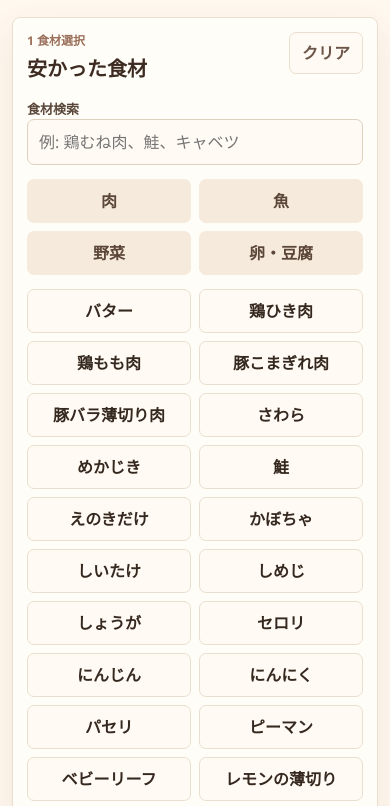
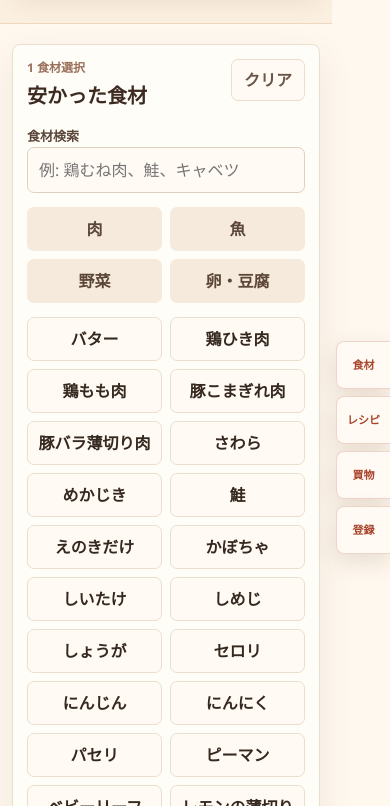
Before and after one commit to Hiro1392/kondate.github.io, a plain HTML site: page index.html in a window 390 px wide. Shown: the part 218-1024 px from the top of the page. Drawn offline with Linux system fonts and the light colour scheme.

Commit message:
Add fixed section shortcuts

```diff
--- a/index.html
+++ b/index.html
@@ -18,8 +18,15 @@
       </div>
     </header>
 
+    <nav class="quick-nav" aria-label="ページ内ショートカット">
+      <a href="#ingredientsSection" aria-label="食材選択へ移動">食材</a>
+      <a href="#recipesSection" aria-label="レシピ候補へ移動">レシピ</a>
+      <a href="#shoppingSection" aria-label="買い物リストへ移動">買物</a>
+      <a href="#editorSection" aria-label="レシピ登録へ移動">登録</a>
+    </nav>
+
     <main class="app-shell">
-      <section class="panel ingredient-panel" aria-labelledby="ingredientTitle">
+      <section class="panel ingredient-panel" id="ingredientsSection" aria-labelledby="ingredientTitle">
         <div class="section-heading">
           <div>
             <p class="step-label">1 食材選択</p>
@@ -47,7 +54,7 @@
         </div>
       </section>
 
-      <section class="panel recipes-panel" aria-labelledby="recipesTitle">
+      <section class="panel recipes-panel" id="recipesSection" aria-labelledby="recipesTitle">
         <div class="section-heading">
           <div>
             <p class="step-label">2 レシピ候補</p>
@@ -61,7 +68,7 @@
         <div class="recipe-list" id="recipeList"></div>
       </section>
 
-      <section class="panel shopping-panel" aria-labelledby="shoppingTitle">
+      <section class="panel shopping-panel" id="shoppingSection" aria-labelledby="shoppingTitle">
         <div class="section-heading">
           <div>
             <p class="step-label">3 買い物リスト</p>
@@ -84,7 +91,7 @@
         <div class="shopping-list" id="shoppingList"></div>
       </section>
 
-      <section class="panel editor-panel" aria-labelledby="editorTitle">
+      <section class="panel editor-panel" id="editorSection" aria-labelledby="editorTitle">
         <div class="section-heading">
           <div>
             <p class="step-label">4 レシピ登録</p>
--- a/style.css
+++ b/style.css
@@ -17,6 +17,10 @@
 
 * {
   box-sizing: border-box;
+}
+
+html {
+  scroll-behavior: smooth;
 }
 
 body {
@@ -102,6 +106,37 @@ h2 {
   color: var(--muted);
 }
 
+.quick-nav {
+  position: fixed;
+  right: 10px;
+  top: 50%;
+  z-index: 20;
+  display: grid;
+  gap: 8px;
+  transform: translateY(-38%);
+}
+
+.quick-nav a {
+  display: grid;
+  min-width: 58px;
+  min-height: 46px;
+  place-items: center;
+  border: 1px solid rgba(169, 68, 43, 0.2);
+  border-radius: 8px 0 0 8px;
+  background: rgba(255, 250, 244, 0.94);
+  box-shadow: 0 8px 22px rgba(113, 79, 46, 0.16);
+  color: var(--accent-dark);
+  font-size: 12px;
+  font-weight: 800;
+  text-decoration: none;
+  touch-action: manipulation;
+}
+
+.quick-nav a:focus-visible {
+  outline: 3px solid rgba(217, 107, 74, 0.28);
+  outline-offset: 2px;
+}
+
 .app-shell {
   display: grid;
   grid-template-columns: minmax(270px, 0.9fr) minmax(320px, 1.25fr);
@@ -112,6 +147,7 @@ h2 {
 
 .panel {
   min-width: 0;
+  scroll-margin-top: 16px;
   background: var(--panel);
   border: 1px solid var(--line);
   border-radius: 8px;
@@ -431,10 +467,18 @@ textarea:focus {
 }
 
 @media (max-width: 820px) {
+  body {
+    padding-right: 58px;
+  }
+
   .app-header,
   .recipe-topline {
     align-items: stretch;
     flex-direction: column;
+  }
+
+  .app-header {
+    padding-right: 12px;
   }
 
   .app-shell,
@@ -449,5 +493,21 @@ textarea:focus {
 
   .panel {
     padding: 14px;
+    scroll-margin-top: 12px;
+  }
+
+  .quick-nav {
+    right: 0;
+    top: auto;
+    bottom: max(72px, env(safe-area-inset-bottom));
+    gap: 7px;
+    transform: none;
+  }
+
+  .quick-nav a {
+    min-width: 54px;
+    min-height: 48px;
+    border-right: 0;
+    font-size: 11px;
   }
 }
```
Also changed, not shown: 1 other file.
